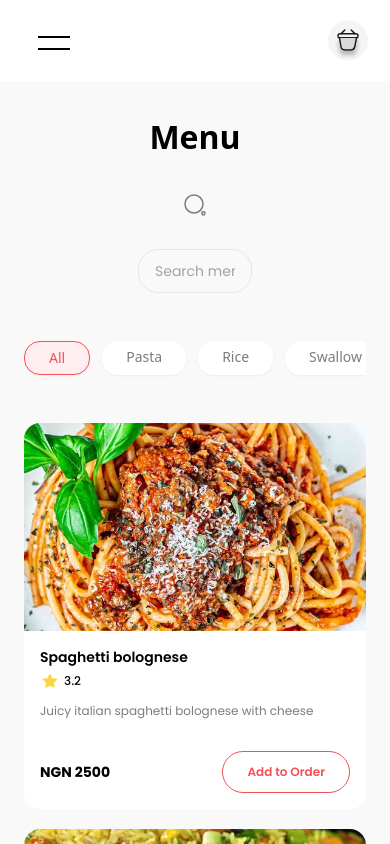
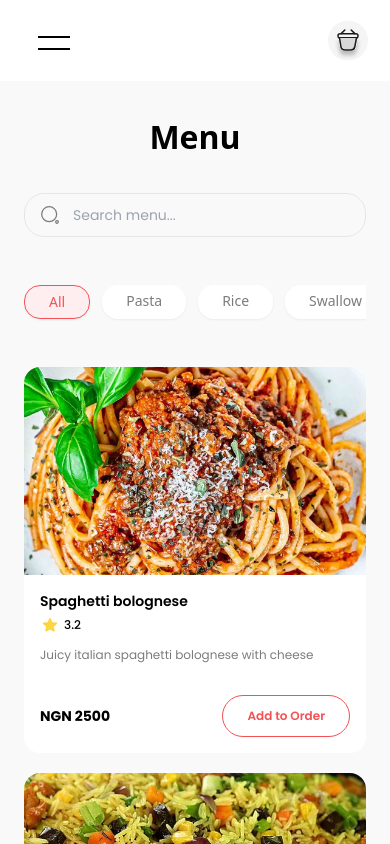
Before and after one commit to Ozyugoo/consuBite, a React (Vite) app: page /menu in a window 390 px wide. Shown: the top 844 px of the page. Built offline with nearby package versions, Linux system fonts and the light colour scheme; no server answers.

Commit message:
feat: fix search bar style and responsiveness

```diff
--- a/src/components/searchBar/SearchBar.jsx
+++ b/src/components/searchBar/SearchBar.jsx
@@ -8,14 +8,21 @@ function SearchBar({ search, setSearch, placeholder, className, onSearch }) {
   };
   return (
     <>
-      <img src="/icons/search-normal.svg" alt="search icon"></img>
+      <div className="relative w-full sm:w-full md:w-1/2 lg:w-1/3  mx-auto">
+        <img
+          src="/icons/search-normal.svg"
+          alt="search icon"
+          className="absolute left-4 top-1/2 transform -translate-y-1/2 w-5 h-5 "
+        />
+
         <input
           type="text"
           value={search}
           onChange={handleChange}
           placeholder={placeholder}
-        className="appearance-none bg-custom-transparent border border-custom-blackBorder rounded-[20px] px-4 text-sm font-poppins font-normal text-custom-black w-1/3 h-[44px] hover:border-custom-greyDark  focus:border-custom-black "
+          className="appearance-none bg-custom-transparent border border-custom-blackBorder rounded-[20px] pl-12 pr-4 text-sm font-poppins font-normal text-custom-black w-full h-[44px] hover:border-custom-greyDark  focus:border-custom-black "
         />
+      </div>
     </>
   );
 }
--- a/src/pages/menu/Menu.jsx
+++ b/src/pages/menu/Menu.jsx
@@ -16,7 +16,7 @@ function Menu() {
   }
   return (
     <>
-      <div className="bg-custom-light h-full w-screen px-20 py-8 flex flex-col gap-8 items-center lg:px-20 md:px-20 px-6">
+      <div className="bg-custom-light h-full w-screen py-8 flex flex-col gap-8 items-center lg:px-20 md:px-20 px-6">
         <div className="text-[32px] font-bold">Menu</div>
         <SearchBar placeholder={"Search menu..."} />
         <MealFilters onCategoryChange={handleCategoryChange} />
```
Lines whose indentation alone changed are shown as unchanged.
